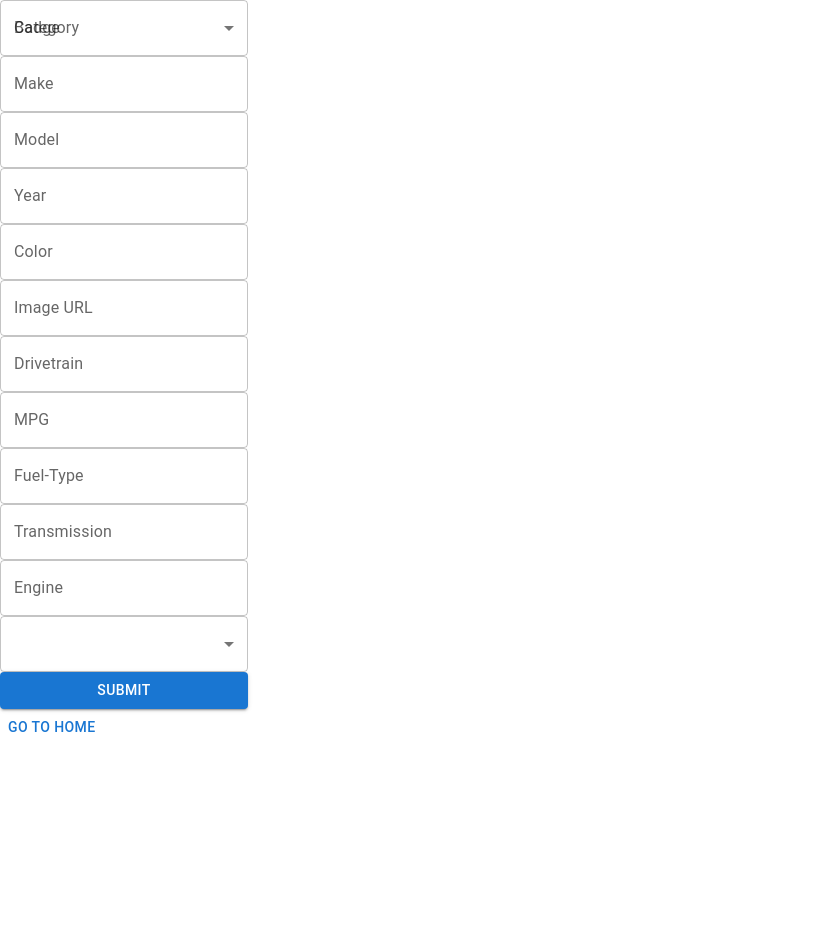
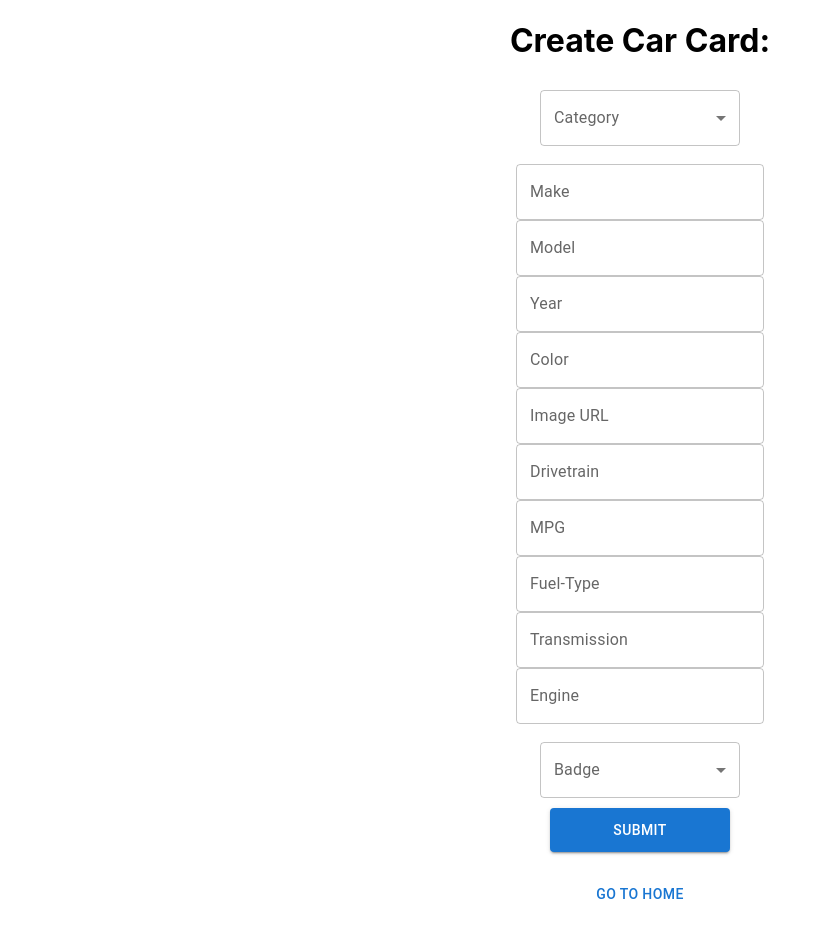
Before and after one commit to joannembl/multiverse-workshop-project-1, a React (Create React App) app: page /admin in a window 1280 px wide. Shown: the whole page, without its empty margins (0-831 px from the left). Before the commit the page ends 800 px from the top, so only its background shows below. Built offline with nearby package versions, Linux system fonts and the light colour scheme.

Commit message:
fix(admin): fix page layout

```diff
--- a/src/index.css
+++ b/src/index.css
@@ -81,3 +81,35 @@ code {
   align-items: center;
   padding: 50px;
 }
+
+/* ADMIN Form Style */
+.form {
+  display: flex;
+  flex-direction: column;
+  justify-content: space-between;
+  align-items: center;
+}
+
+.category-input {
+  display: flex;
+  justify-content: center;
+  align-items: center;
+}
+
+.text-field-input {
+  display: flex;
+  flex-direction: column;
+  justify-content: center;
+  padding: 10px;
+}
+
+.badge-input {
+  display: flex;
+  justify-content: center;
+  align-items: center;
+}
+
+.badge-input button {
+  margin: 10px;
+  padding: 10px;
+}
--- a/src/routes/Admin.jsx
+++ b/src/routes/Admin.jsx
@@ -19,7 +19,6 @@ function Admin() {
 
   const createCar = async (newCar) => {
     try{
-      console.log('hello');
       const response = await fetch('http://localhost:3000/cars', {
       method: 'POST',
       headers: {
@@ -55,7 +54,6 @@ function Admin() {
       badge,
     }
 
-    console.log('hello');
     createCar(newCar);
 
     setCategory('');
@@ -73,9 +71,11 @@ function Admin() {
   };
 
   return (
-    <div>
+    <div className='form'>
+      <h1>Create Car Card:</h1>
       <form onSubmit={handleSubmit} >
-        <FormControl >
+        <div className='category-input'>
+          <FormControl sx={{ m: 1, minWidth: 200 }}>
           <InputLabel id="type-select-label">Category</InputLabel>
             <Select
               labelId="type"
@@ -88,6 +88,9 @@ function Admin() {
             <MenuItem value={'Sedan'}>Sedan</MenuItem>
             <MenuItem value={'Truck'}>Truck</MenuItem>
             </Select>
+          </FormControl>
+        </div>
+        <div className='text-field-input'>
           <TextField label="Make" value={make} onChange={(event) => setMake(event.target.value)}/>
           <TextField label="Model" value={model} onChange={(event) => setModel(event.target.value)}/>
           <TextField label="Year" value={year} onChange={(event) => setYear(event.target.value)}/>
@@ -98,6 +101,9 @@ function Admin() {
           <TextField label="Fuel-Type" value={fuelType} onChange={(event) => setFuelType(event.target.value)}/>
           <TextField label="Transmission" value={transmission} onChange={(event) => setTransmission(event.target.value)}/>
           <TextField label="Engine" value={engine} onChange={(event) => setEngine(event.target.value)}/>
+        </div>
+        <div className='badge-input'>
+          <FormControl sx={{ m: 1, minWidth: 200 }}>
           <InputLabel id='badge-select-label'>Badge</InputLabel>
             <Select
               labelId='badge'
@@ -111,9 +117,10 @@ function Admin() {
             <MenuItem value={'Classic'}>Classic</MenuItem>
             </Select>
           <Button variant="contained" type='submit'>Submit</Button>
+          <Button onClick={() => navigate('/')}>Go to Home</Button>
           </FormControl>
+        </div>
       </form>
-        <Button onClick={() => navigate('/')}>Go to Home</Button>
     </div>
   )
 }
```
Lines whose indentation alone changed are shown as unchanged.
